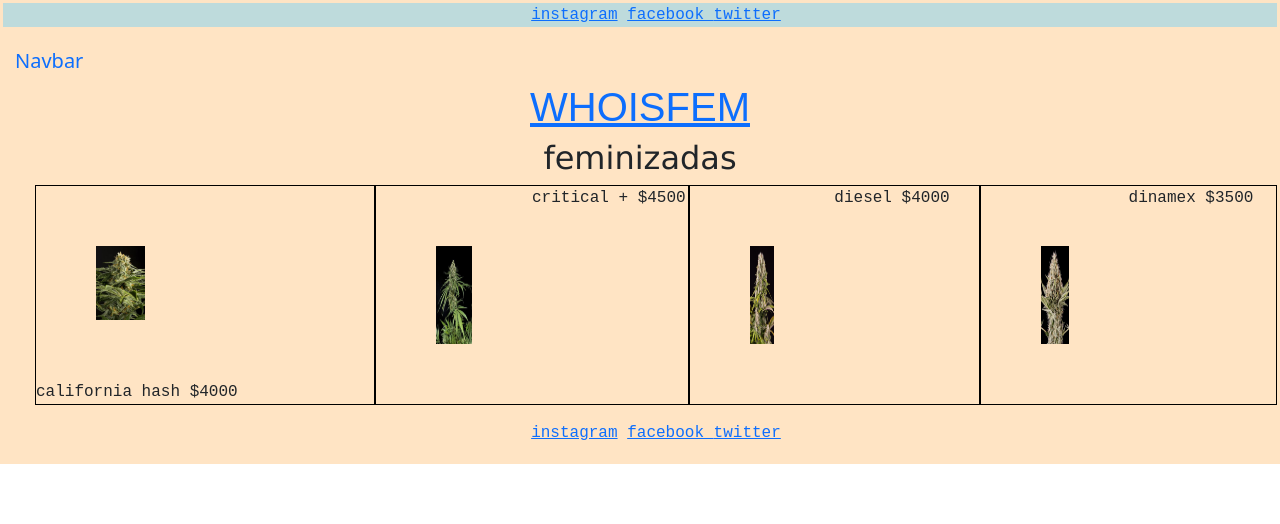
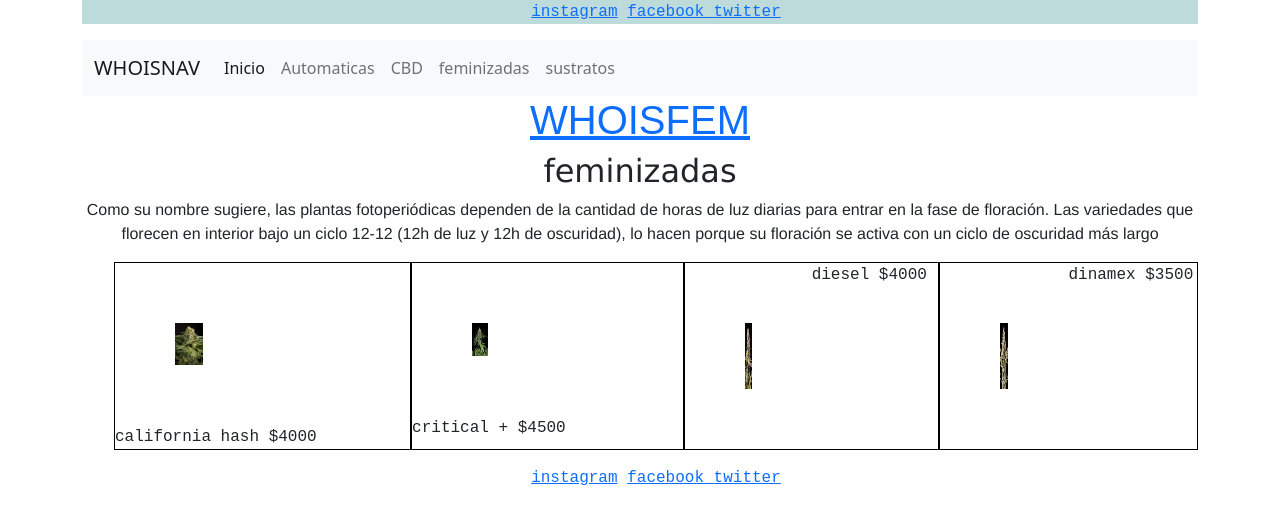
Before and after one commit to Gianmarco-Pace/coder-git, a plain HTML site: page pages/fem.html in a window 1280 px wide. Drawn offline with nearby package versions, Linux system fonts and the light colour scheme.

Commit message:
bootstrap-v2

```diff
--- a/main.css
+++ b/main.css
@@ -14,7 +14,7 @@
 }
 
 img{
-    width: 100%;
+
 
 
 }
--- a/pages/fem.html
+++ b/pages/fem.html
@@ -10,9 +10,9 @@
 
 </head>
 <body>
-<div class="contenedor">
-
-    <div>
+<div class="container">
+    <div class="row">
+        <div class="col">
             <header class="header">
                 <ul class="listas-header">
                      <li><a href="https://www.instagram.com" target="blank">instagram</a></li>
@@ -21,39 +21,35 @@
                  </ul>
             </header>
         </div>
-
-    <div>
-        <nav>
+    </div>
+    <div class="col">
+        <nav class="navbar navbar-expand-lg navbar-light bg-light">
             <div class="container-fluid">
-                <a class="navbar-brand" href="#">Navbar</a>
-                <button class="navbar-toggler" type="button" data-bs-toggle="collapse" data-bs-target="#navbarNav" aria-controls="navbarNav" aria-expanded="false" aria-label="Toggle navigation">
+              <a class="navbar-brand" href="../index.html">WHOISNAV</a>
+              <button class="navbar-toggler" type="button" data-bs-toggle="collapse" data-bs-target="#navbarNavAltMarkup" aria-controls="navbarNavAltMarkup" aria-expanded="false" aria-label="Toggle navigation">
                 <span class="navbar-toggler-icon"></span>
               </button>
-                <div class="collapse navbar-collapse" id="navbarNav">
-                  <ul class="navbar-nav">
-                    <li class="nav-item">
-                      <a class="nav-link active" aria-current="page" href="../index.html">Home</a>
-                    </li>
-                    <li class="nav-item">
-                      <a class="nav-link" href="automaticas.html">automaticas</a>
-                    </li>
-                    <li class="nav-item">
+              <div class="collapse navbar-collapse" id="navbarNavAltMarkup">
+                <div class="navbar-nav">
+                  <a class="nav-link active" aria-current="page" href="../index.html">Inicio</a>
+                  <a class="nav-link" href="automaticas.html">Automaticas</a>
                   <a class="nav-link" href="CBD.html">CBD</a>
-                    <li class="nav-item">
-                      <a class="nav-link" href="fem.html">feminizadas</a>
-                    <li class="nav-item">
-                      <a class="nav-link" href="sustratos.html">sustratos</a>
-
-                  </ul>
+                  <a class="nav-link" href="fem.html" >feminizadas</a>
+                  <a class="nav-link" href="sustratos.html" >sustratos</a>
+                </div>
               </div>
             </div>
           </nav>
+    </div>
+
+    <div class="col">
         <main>
             <div class="h1-puntual">
                 <h1><a href="../index.html">WHOISFEM</a></h1>
             </div>
             <div>
                 <h2>feminizadas</h2>
+                <p>Como su nombre sugiere, las plantas fotoperiódicas dependen de la cantidad de horas de luz diarias para entrar en la fase de floración. Las variedades que florecen en interior bajo un ciclo 12-12 (12h de luz y 12h de oscuridad), lo hacen porque su floración se activa con un ciclo de oscuridad más largo</p>
             </div>
             <div>
                 <ul class="listas">
@@ -64,6 +60,9 @@
                 </ul>
             </div>
         </main>
+    </div>
+    <div class="row">
+        <div class="col">
             <footer>
                 <div>
                      <ul class="listas-inicio">
@@ -72,9 +71,13 @@
                     <li><a href="https://twitter.com/?lang=es" target="blank" >twitter</a></li>
 
                     </ul>
-            <script src="https://cdn.jsdelivr.net/npm/bootstrap@5.1.3/dist/js/bootstrap.bundle.min.js" integrity="sha384-ka7Sk0Gln4gmtz2MlQnikT1wXgYsOg+OMhuP+IlRH9sENBO0LRn5q+8nbTov4+1p" crossorigin="anonymous"></script>
+
                 </div>
             </footer>
         </div>
+    </div>
+</div>
+
+<script src="https://cdn.jsdelivr.net/npm/bootstrap@5.1.3/dist/js/bootstrap.bundle.min.js" integrity="sha384-ka7Sk0Gln4gmtz2MlQnikT1wXgYsOg+OMhuP+IlRH9sENBO0LRn5q+8nbTov4+1p" crossorigin="anonymous"></script>
 </body>
 </html>
```
Also changed, not shown: index.html (+27 -25 lines), pages/CBD.html (+33 -21 lines), pages/automaticas.html (+32 -21 lines), pages/sustratos.html (+31 -23 lines). Lines whose indentation alone changed are shown as unchanged.
